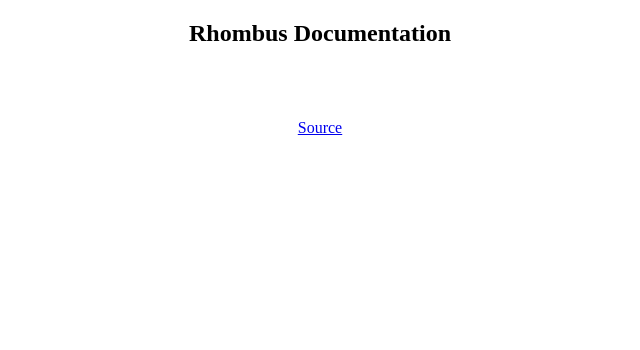
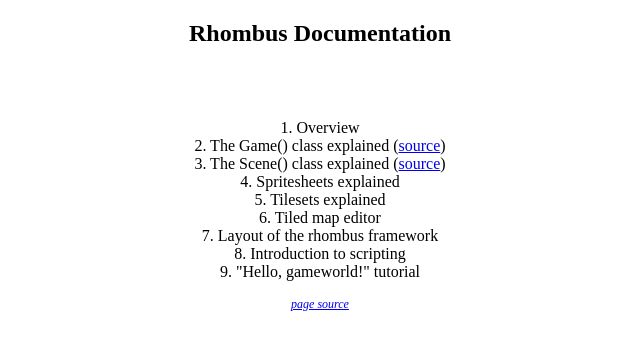
Before and after one commit to DrewMalette/drewmalette.github.io, a plain HTML site: page rhombus-docs/index.html in a window 1280 px wide. Shown: the whole page, without its empty margins (320-960 px from the left). Drawn offline with Linux system fonts and the light colour scheme.

Commit message:
outlining and placemarking

```diff
--- a/rhombus-docs/index.html
+++ b/rhombus-docs/index.html
@@ -7,7 +7,20 @@
     <h2 align="center">Rhombus Documentation</h2>
     <br><br>
     <p align="center">
-      <a href="https://github.com/DrewMalette/drewmalette.github.io/tree/master/rhombus-docs">Source</a>
+      1. Overview<br>
+      2. The Game() class explained (<a href="https://github.com/DrewMalette/rhombus/blob/master/framework/core/game.py">source</a>)<br>
+      3. The Scene() class explained (<a href="https://github.com/DrewMalette/rhombus/blob/master/framework/core/scene.py">source</a>)<br>
+      4. Spritesheets explained<br>
+      5. Tilesets explained<br>
+      6. Tiled map editor<br>
+      7. Layout of the rhombus framework<br>
+      8. Introduction to scripting<br>
+      9. "Hello, gameworld!" tutorial<br>
     </p>
+
+    <p align="center" style="font-size:12px;">
+      <i><a href="https://github.com/DrewMalette/drewmalette.github.io/tree/master/rhombus-docs">page source</a></i>
+    </p>
+
   </body>
 </html>
```
Also changed, not shown: index.html (+5 -1 lines).
